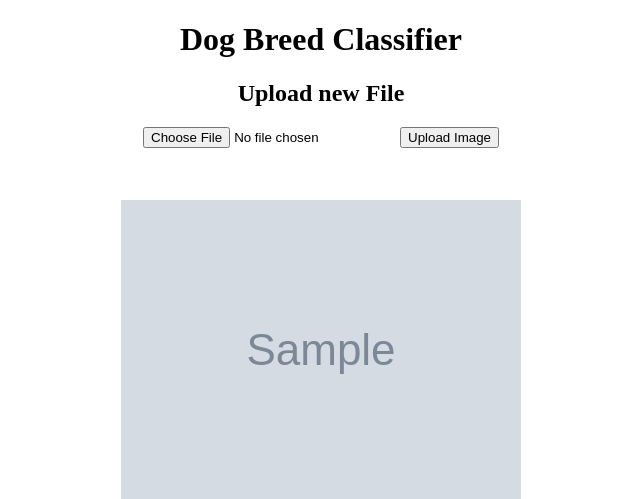
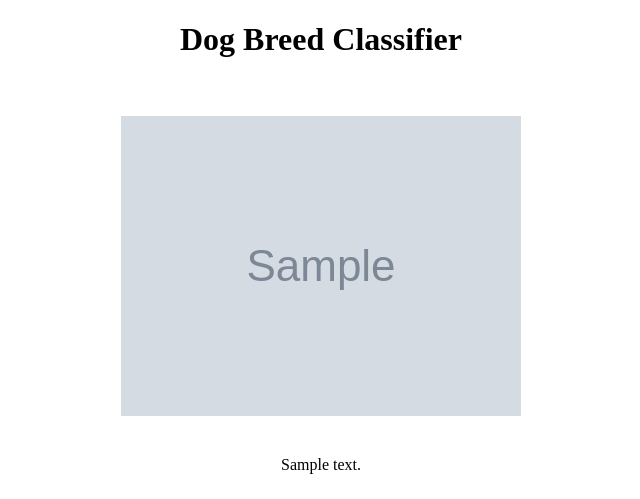
Before and after one commit to sausterm/doggit, a Flask app: template app/templates/index.html in a window 1280 px wide. Shown: the top 499 px of the page, without its empty margins (319-959 px from the left). Run offline with Flask 2, Linux system fonts and the light colour scheme; the template is opened without the code that fills it: most values are stand-ins (such as "Sample title", 1, 10 or a date in 2020); grey boxes marked "Sample" are stand-in pictures.

Commit message:
button booleans

```diff
--- a/app/main.py
+++ b/app/main.py
@@ -35,7 +35,7 @@ def index():
         os.remove(os.path.join(UPLOAD_FOLDER, f))
 
 
-    return render_template('index.html', try_another=0)
+    return render_template('index.html', upload_bool=1, classify_bool=0, try_another=0)
 
 
 @app.route('/upload', methods=['GET', 'POST'])
@@ -65,7 +65,7 @@ def upload():
         #img = Image.open(IMAGE_PATH)
 
 
-        return render_template('index.html', uploaded_image = IMAGE_PATH[4:],try_another=0)
+        return render_template('index.html', upload_bool=0, classify_bool=1, uploaded_image = IMAGE_PATH[4:],try_another=0)
 
 
 
@@ -115,7 +115,7 @@ def classify():
         faces = None
         dogs = None
         breeds = None
-        return render_template('index.html', uploaded_image = IMAGE_PATH[4:], prediction_text=out,
+        return render_template('index.html', upload_bool=0, classify_bool=0, uploaded_image = IMAGE_PATH[4:], prediction_text=out,
                                 try_another=1)
 
         #    return jsonify({'error': 'error during prediction'})
--- a/app/templates/index.html
+++ b/app/templates/index.html
@@ -9,6 +9,7 @@
    <div class="container">
       <h1>Dog Breed Classifier</h1>
 
+      {% if upload_bool %}
       <h2>Upload new File</h2>
       <form action="/upload" method="POST" enctype= "multipart/form-data">
          <p>
@@ -16,16 +17,18 @@
             <input type=submit value="Upload Image">
          </p>
       </form>
+      {% endif %}
       <br>
       <br>
    </div>
 
    <center><img style="max-width: 450px; max-height: 400px" src="{{ uploaded_image }}"></center>
    <br>
-
+   {% if classify_bool %}
    <form action="/classify" method="POST">
       <input type="submit" value="Classify" />
    </form>
+   {% endif %}
 
    <br>
    {{ prediction_text }}
```
Also changed, not shown: app/static/images/airbud.jpg (deleted), app/static/images/layla.jpg (added).
